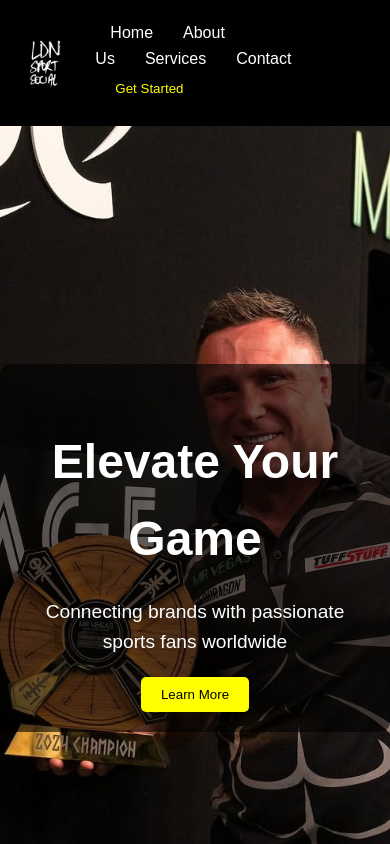
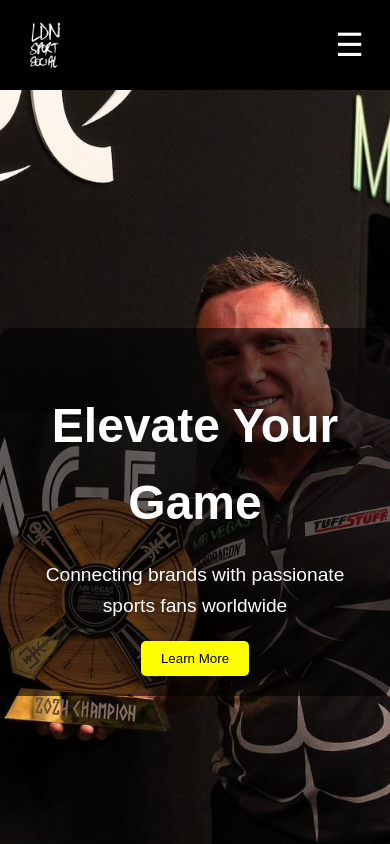
Before and after one commit to mander5/LDNupdate, a React (Vite) app: page / in a window 390 px wide. Shown: the top 844 px of the page. Built offline with nearby package versions, Linux system fonts and the light colour scheme.

Commit message:
burgerise nav

```diff
--- a/src/HomePage.jsx
+++ b/src/HomePage.jsx
@@ -2,15 +2,27 @@
 import heroImage from './assets/hero-image.jpg';
 import logo from './assets/LDNlogowhite.png';
 import logoBlack from './assets/LDNlogo.png';
+import { useState } from 'react';
 
 export default function HomePage() {
+  const [menuOpen, setMenuOpen] = useState(false);
   return (
     <div>
-      {/* Header Section */}
+      {/* HEADER SECTION */}
       <header className='header'>
         <div className='header-content'>
           <img src={logo} alt='LDN Sport Social Logo' className='logo' />
-          <nav className='nav-links'>
+
+          {/* Burger Menu Button */}
+          <button
+            className='burger-menu'
+            onClick={() => setMenuOpen(!menuOpen)}
+          >
+            ☰
+          </button>
+
+          {/* Navigation Links */}
+          <nav className={`nav-links ${menuOpen ? 'open' : ''}`}>
             <a href='#home'>Home</a>
             <a href='#about'>About Us</a>
             <a href='#services'>Services</a>
--- a/src/index.css
+++ b/src/index.css
@@ -7,14 +7,13 @@
   line-height: 1.6;
 }
 
-/* Header */
 .header {
   display: flex;
   justify-content: space-between;
   align-items: center;
   padding: 20px;
   background-color: black;
-  /* position: sticky; */
+  position: relative;
   top: 0;
   z-index: 1000;
 }
@@ -22,7 +21,7 @@
 .header-content {
   display: flex;
   align-items: center;
-  gap: 20px;
+  width: 100%;
 }
 
 .logo {
@@ -30,8 +29,13 @@
   object-fit: contain;
 }
 
+/* Default Navigation */
+.nav-links {
+  display: flex;
+  gap: 15px;
+}
+
 .nav-links a {
-  margin: 0 15px;
   color: white;
   text-decoration: none;
   font-size: 1rem;
@@ -44,6 +48,45 @@
   border: none;
   border-radius: 5px;
   cursor: pointer;
+}
+
+/* Burger Menu Button */
+.burger-menu {
+  display: none; /* Hidden by default */
+  background: none;
+  border: none;
+  font-size: 2rem;
+  color: white;
+  cursor: pointer;
+  margin-left: auto;
+}
+
+/* Responsive Styles */
+@media screen and (max-width: 768px) {
+  .burger-menu {
+    display: block; /* Show burger menu on small screens */
+  }
+
+  .nav-links {
+    display: none; /* Hide nav links by default */
+    flex-direction: column;
+    position: absolute;
+    top: 60px;
+    right: 0;
+    background-color: black;
+    width: 100%;
+    text-align: center;
+    padding: 20px 0;
+  }
+
+  .nav-links.open {
+    display: flex; /* Show when menuOpen is true */
+  }
+
+  .nav-links a {
+    margin: 10px 0;
+    display: block;
+  }
 }
 
 /* Hero Section */
```
